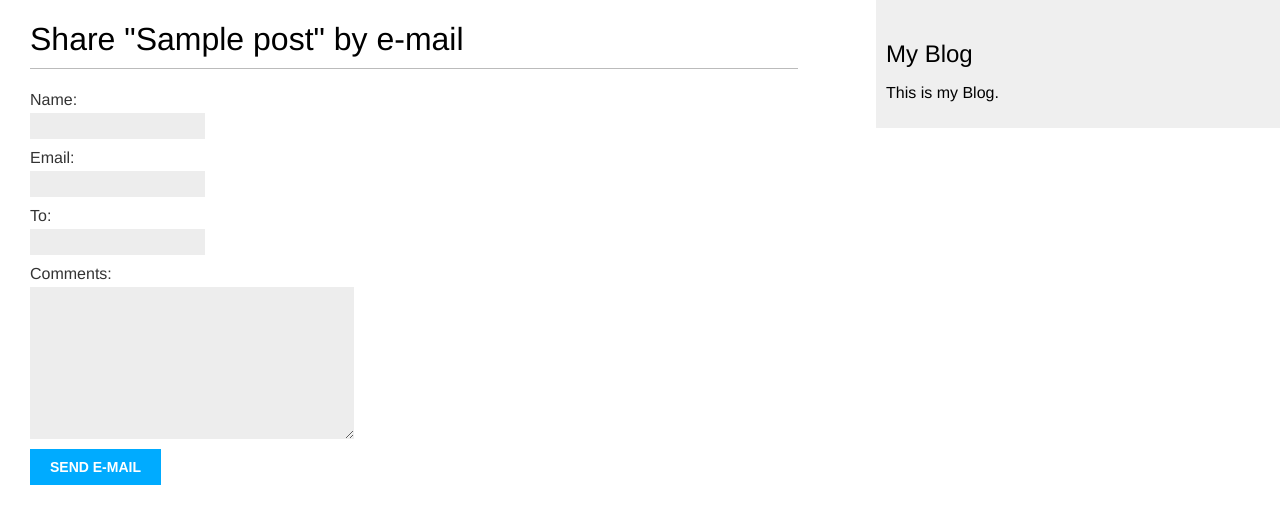
After one commit to HanZawNyein/django4-blogapplication, a Django app: page /blog/1/share/ in a window 1280 px wide. The commit adds this page. Shown: the top 524 px of the page. Run offline with Django 4.2, Linux system fonts and the light colour scheme; tables that the repository leaves empty hold one stand-in row (values such as "Sample post").

Commit message:
recomended post with email

```diff
--- /dev/null
+++ b/blog/forms.py
@@ -0,0 +1,7 @@
+from django import forms
+
+class EmailPostForm(forms.Form):
+    name = forms.CharField(max_length=25)
+    email = forms.EmailField()
+    to = forms.EmailField()
+    comments = forms.CharField(required=False,widget=forms.Textarea)
--- a/blog/templates/blog/post/detail.html
+++ b/blog/templates/blog/post/detail.html
@@ -6,4 +6,7 @@
     <h1>{{post.title}}</h1>
     <p class="date">Published {{post.publish}} by {{post.author}}</p>
     {{post.body|linebreaks}}
+    <p>
+        <a href="{% url 'blog:post_share' post.id %}">Share this post</a>
+    </p>
 {% endblock content %}
--- /dev/null
+++ b/blog/templates/blog/post/share.html
@@ -0,0 +1,16 @@
+{% extends 'blog/base.html' %}
+{% block title %}Share a Post{% endblock title %}
+
+{% block content %}
+{% if sent %}
+    <h1>E-mail successfully sent.</h1>
+    <p>"{{post.title}}" was successfully sent to {{form.cleaned_data.to}}</p>
+{% else %}
+    <h1>Share "{{post.title}}" by e-mail</h1>
+    <form method="post">
+        {{form.as_p}}
+        {% csrf_token %}
+        <input type="submit" value="send e-mail"/>
+    </form>
+{% endif %}
+{% endblock content %}
--- a/blog/urls.py
+++ b/blog/urls.py
@@ -8,5 +8,6 @@ urlpatterns = [
     # path('',views.post_list,name="post_list"),
     path('',views.PostListView.as_view(),name="post_list"),
     # path('<int:id>/',views.post_detail,name='post_detail')
-    path('<int:year>/<int:month>/<int:day>/<slug:post>/',views.post_detail,name='post_detail')
+    path('<int:year>/<int:month>/<int:day>/<slug:post>/',views.post_detail,name='post_detail'),
+    path('<int:post_id>/share/',views.post_share,name='post_share')
 ]
--- a/blog/views.py
+++ b/blog/views.py
@@ -1,7 +1,12 @@
 """Class Based Views"""
+from django.shortcuts import render, get_object_or_404
 from django.views.generic import ListView
+from django.core.mail import send_mail
 
 from .models import Post
+from .forms import EmailPostForm
+
+
 class PostListView(ListView):
     """Alternative post list view"""
     queryset = Post.published.all()
@@ -12,12 +17,10 @@ class PostListView(ListView):
 
 """Function Based Views"""
 
-from django.shortcuts import render, get_object_or_404
 # from django.http import Http404
 # from django.core.paginator import Paginator,EmptyPage,PageNotAnInteger
 # # Create your views here.
 # from .models import Post
-
 
 
 # def post_list(request):
@@ -41,3 +44,21 @@ def post_detail(request, year, month, day, post):
     # except Post.DoesNotExist:
     # raise Http404("No Post Found.")
     return render(request, 'blog/post/detail.html', {'post': post})
+
+
+def post_share(request, post_id):
+    post = get_object_or_404(Post, id=post_id, status=Post.Status.PUBLISHED)
+    sent = False
+    if request.method == 'POST':
+        form = EmailPostForm(request.POST)
+        if form.is_valid():
+            cd = form.cleaned_data
+            post_url = request.build_absolute_uri(post.get_absolute_url())
+            subject = f"{cd['name']} recommendeds you read {post.title}"
+            message = f"Read {post.title} at {post_url}\n\n"\
+            f"{cd['name']}\'s comments:{cd['comments']}"
+            send_mail(subject,message,'hanzawnyineonline@gmail.com',[cd['to']])
+            sent=True
+    else:
+        form = EmailPostForm()
+    return render(request, 'blog/post/share.html', {'post': post, 'form': form,'sent':sent})
```
Also changed, not shown: mysite/settings.py (+8 -0 lines), README.md.
